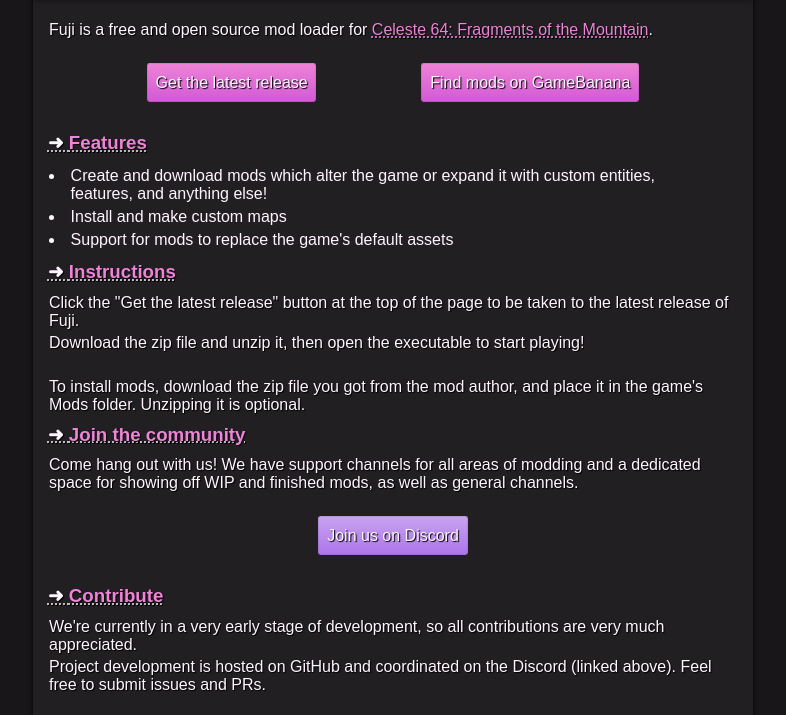
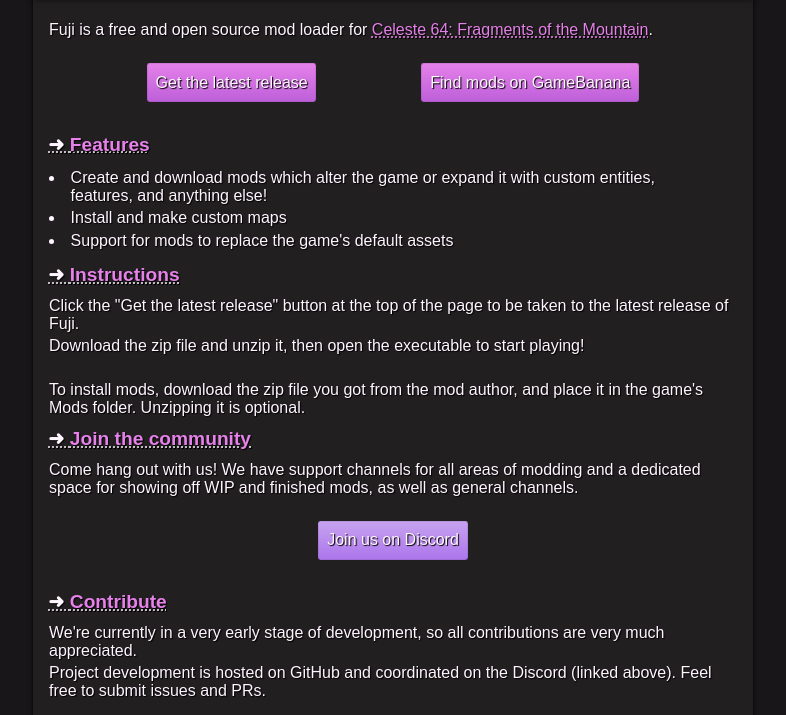
Before and after one commit to FujiAPI/fujiapi.github.io, a plain HTML site: page index.html in a window 1280 px wide. Shown: the part 104-819 px from the top of the page, without its empty margins (247-1033 px from the left). Drawn offline with Linux system fonts and the light colour scheme.

Commit message:
Addressing accessibility concerns and extra improvements

```diff
--- a/index.html
+++ b/index.html
@@ -1,10 +1,12 @@
 <!DOCTYPE html>
-<html>
+<html lang="en">
     <head>
         <title>Fuji Mod Loader</title>
         <link rel="stylesheet" href="./styles.css">
         <meta property="og:title" content="Fuji Mod Loader">
         <meta property="og:description" content="Fuji is a free and open source mod loader for Celeste 64: Fragments of the Mountain.">
+        <meta name="viewport" content="width=device-width, initial-scale=0.85">
+        <meta name="description" content="Fuji is a free and open source mod loader for Celeste 64: Fragments of the Mountain developed by the community.">
     </head>
     <body>
         <div class="content-body">
@@ -18,23 +20,23 @@
                     <a class="link-button link-button-accent" href="https://github.com/FujiAPI/Fuji/releases/latest" target="_blank">Get the latest release</a>
                     <a class="link-button link-button-accent" href="https://gamebanana.com/games/19773" target="_blank">Find mods on GameBanana</a>
                 </div>
-                <h3>Features</h3>
+                <h2>Features</h2>
                 <ul>
                     <li>Create and download mods which alter the game or expand it with custom entities, features, and anything else!</li>
                     <li>Install and make custom maps</li>
                     <li>Support for mods to replace the game's default assets</li>
                 </ul>
-                <h3>Instructions</h3>
+                <h2>Instructions</h2>
                 <p>Click the "Get the latest release" button at the top of the page to be taken to the latest release of Fuji.</p>
                 <p>Download the zip file and unzip it, then open the executable to start playing!</p>
                 <br>
                 <p>To install mods, download the zip file you got from the mod author, and place it in the game's Mods folder. Unzipping it is optional.</p>
-                <h3>Join the community</h3>
+                <h2>Join the community</h2>
                 <p>Come hang out with us! We have support channels for all areas of modding and a dedicated space for showing off WIP and finished mods, as well as general channels.</p>
                 <div class="fancy-button-container">
                     <a class="link-button link-button-discord" href="https://discord.gg/9NJcbSyuae" target="_blank">Join us on Discord</a>
                 </div>
-                <h3>Contribute</h3>
+                <h2>Contribute</h2>
                 <p>We're currently in a very early stage of development, so all contributions are very much appreciated.</p>
                 <p>Project development is hosted on GitHub and coordinated on the Discord (linked above). Feel free to submit issues and PRs.</p>
                 <div class="fancy-button-container">
--- a/styles.css
+++ b/styles.css
@@ -2,11 +2,11 @@ html {
     font-family: sans-serif;
 
     --main-bg: #181618;
-    --content-bg: #221f22;
+    --content-bg: #221f20;
     --text-main: #fff5ff;
     --text-sub: #ccc2cc;
-    --accent: #d259d6;
-    --accent-b: #ee83d7;
+    --accent: #bd5fda;
+    --accent-b: #e581e9;
     --header-bg: linear-gradient(333deg, var(--accent) 33%, var(--accent-b) 100%);
     --button-bg-accent: linear-gradient(0deg, var(--accent) 0%, var(--accent-b) 100%);
     --button-bg-discord: linear-gradient(0deg, #ac75eb 0%, #c7a3f0 100%);
@@ -35,16 +35,17 @@ h1 {
     text-shadow: black 1px 1px 1px;
 }
 
-h3 {
+h2 {
     margin: 0.55em 0.8em;
     color: var(--accent-b);
     text-shadow: black 1px 1px 1px;
     text-decoration: underline;
     text-decoration-style: dotted;
     text-decoration-color: var(--text-sub);
+    font-size: larger;
 }
 
-h3::before {
+h2::before {
     content: "➜ ";
     color: var(--text-main);
 }
@@ -57,6 +58,7 @@ ul {
 
 li {
     padding: 0.15em 0.35em;
+    text-shadow: black 1px 1px 1px;
 }
 
 li::marker {
@@ -123,5 +125,5 @@ li::marker {
 
 .link-button:hover {
     transform: translateY(-0.15em);
-    box-shadow: inset var(--content-bg) 0px 0px 1px, var(--accent) 0px 2px 5px;
+    box-shadow: inset var(--content-bg) 0px 0px 1px, var(--text-sub) 0px 2px 5px;
 }
```
